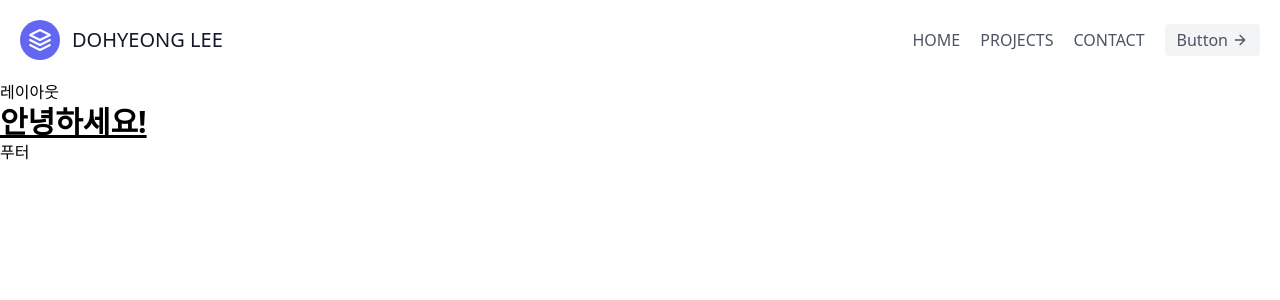
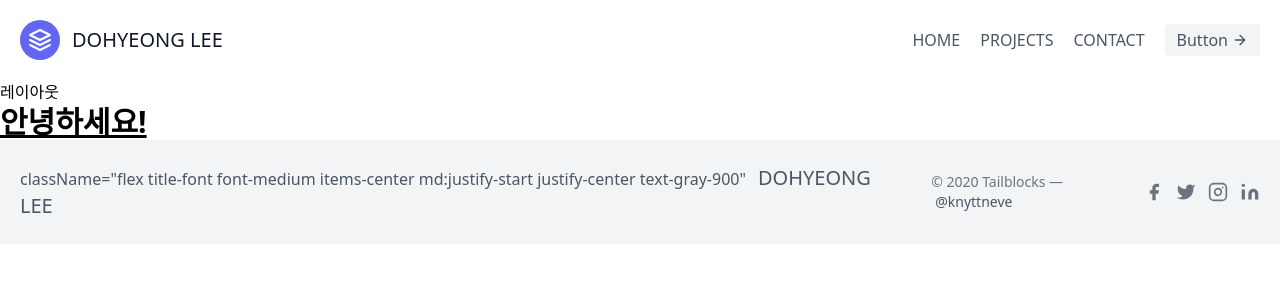
Before and after one commit to puretension/portfolio, a Next.js app: page / in a window 1280 px wide. Shown: the top 300 px of the page. Built offline with nearby package versions, Linux system fonts and the light colour scheme.

Commit message:
feat: footer생성

```diff
--- a/components/footer.js
+++ b/components/footer.js
@@ -1,7 +1,45 @@
+import Link from 'next/link';
+
 export default function Footer() {
     return (
         <>
-            <h1>푸터</h1>
+            <footer className="text-gray-600 body-font">
+                <div className="bg-gray-100">
+                    <div className="container px-5 py-6 mx-auto flex items-center sm:flex-row flex-col">
+                    <Link href="/">
+                    className="flex title-font font-medium items-center md:justify-start justify-center text-gray-900"
+                    <span className="ml-3 text-xl">DOHYEONG LEE</span>
+                    </Link>
+                    <p className="text-sm text-gray-500 sm:ml-6 sm:mt-0 mt-4">© 2020 Tailblocks —
+                        <a href="https://twitter.com/knyttneve" rel="noopener noreferrer" className="text-gray-600 ml-1" target="_blank">@knyttneve</a>
+                    </p>
+                    <span className="inline-flex sm:ml-auto sm:mt-0 mt-4 justify-center sm:justify-start">
+                        <a className="text-gray-500">
+                        <svg fill="currentColor" stroke-linecap="round" stroke-linejoin="round" stroke-width="2" className="w-5 h-5" viewBox="0 0 24 24">
+                            <path d="M18 2h-3a5 5 0 00-5 5v3H7v4h3v8h4v-8h3l1-4h-4V7a1 1 0 011-1h3z"></path>
+                        </svg>
+                        </a>
+                        <a className="ml-3 text-gray-500">
+                        <svg fill="currentColor" stroke-linecap="round" stroke-linejoin="round" stroke-width="2" className="w-5 h-5" viewBox="0 0 24 24">
+                            <path d="M23 3a10.9 10.9 0 01-3.14 1.53 4.48 4.48 0 00-7.86 3v1A10.66 10.66 0 013 4s-4 9 5 13a11.64 11.64 0 01-7 2c9 5 20 0 20-11.5a4.5 4.5 0 00-.08-.83A7.72 7.72 0 0023 3z"></path>
+                        </svg>
+                        </a>
+                        <a className="ml-3 text-gray-500">
+                        <svg fill="none" stroke="currentColor" stroke-linecap="round" stroke-linejoin="round" stroke-width="2" className="w-5 h-5" viewBox="0 0 24 24">
+                            <rect width="20" height="20" x="2" y="2" rx="5" ry="5"></rect>
+                            <path d="M16 11.37A4 4 0 1112.63 8 4 4 0 0116 11.37zm1.5-4.87h.01"></path>
+                        </svg>
+                        </a>
+                        <a className="ml-3 text-gray-500">
+                        <svg fill="currentColor" stroke="currentColor" stroke-linecap="round" stroke-linejoin="round" stroke-width="0" className="w-5 h-5" viewBox="0 0 24 24">
+                            <path stroke="none" d="M16 8a6 6 0 016 6v7h-4v-7a2 2 0 00-2-2 2 2 0 00-2 2v7h-4v-7a6 6 0 016-6zM2 9h4v12H2z"></path>
+                            <circle cx="4" cy="4" r="2" stroke="none"></circle>
+                        </svg>
+                        </a>
+                    </span>
+                    </div>
+                </div>
+</footer>
         </>
-    )
+    );
 }
```
